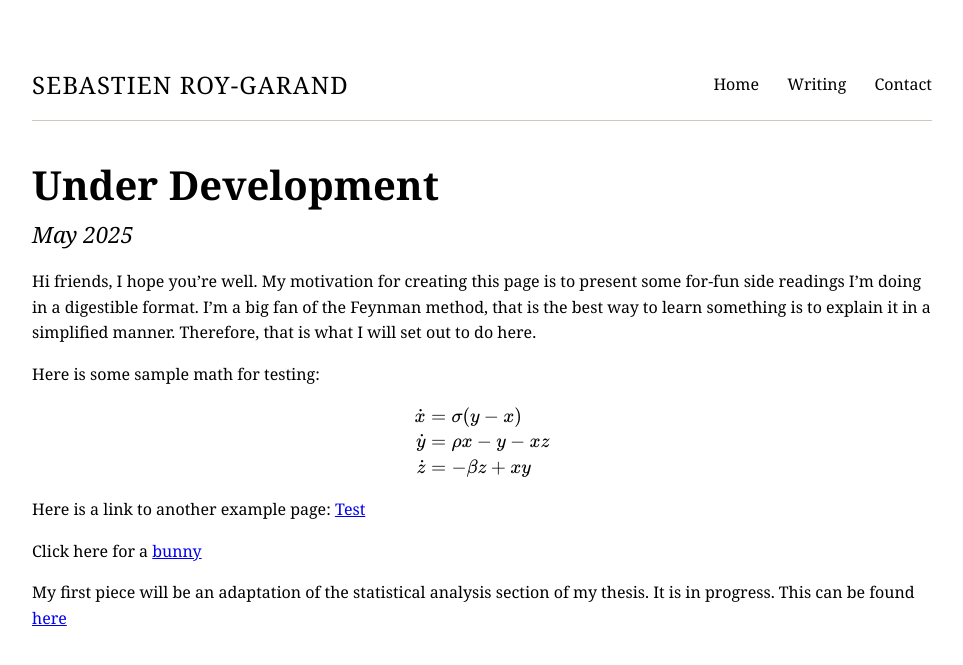
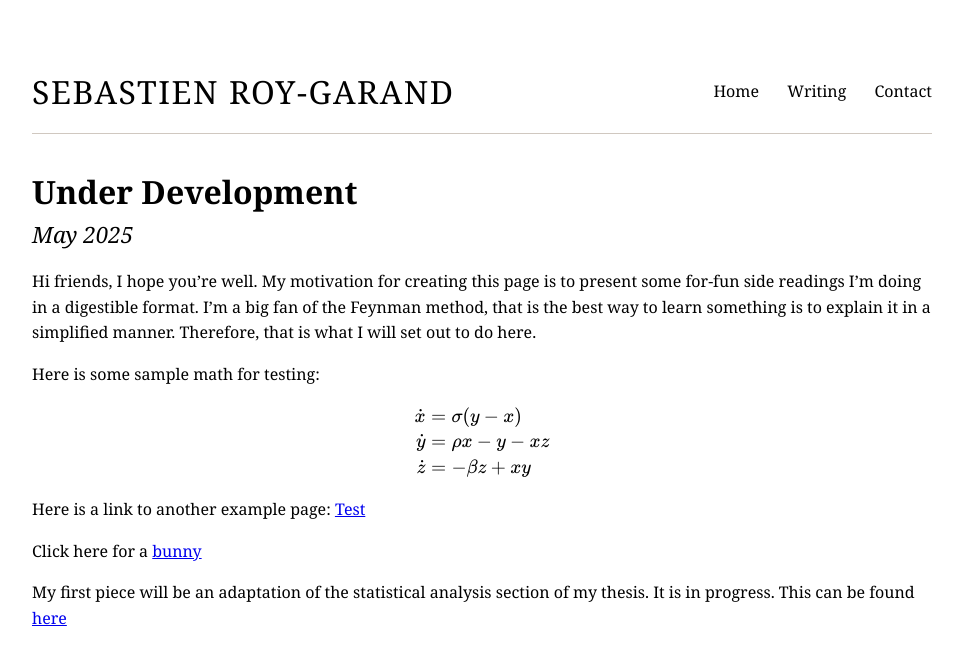
Before and after one commit to sroygara/sroygara.github.io, a Jekyll site: the page built from index.md, in a window 1280 px wide. Shown: the top 665 px of the page, without its empty margins (158-1121 px from the left). Built offline with Jekyll 4.4.1, drawn with Linux system fonts in a browser that asks for light colours.

Commit message:
Changed font size

```diff
--- a/_layouts/default.html
+++ b/_layouts/default.html
@@ -17,7 +17,7 @@
     }
 
     h1 {
-      font-size: 2.5em;
+      font-size: 2em;
       margin-bottom: 0;
     }
 
@@ -46,7 +46,7 @@
 }
 
 .site-title {
-  font-size: 1.5em;
+  font-size: 2em;
   font-family: Georgia, serif;
   color: black;
   text-transform: uppercase;
```
